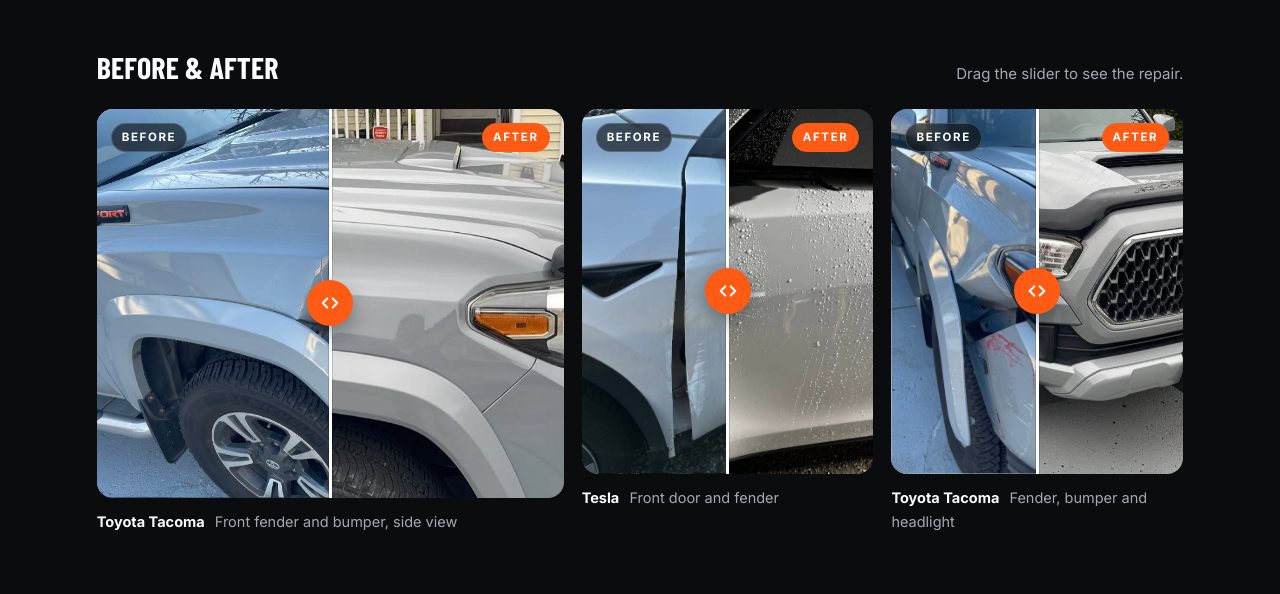
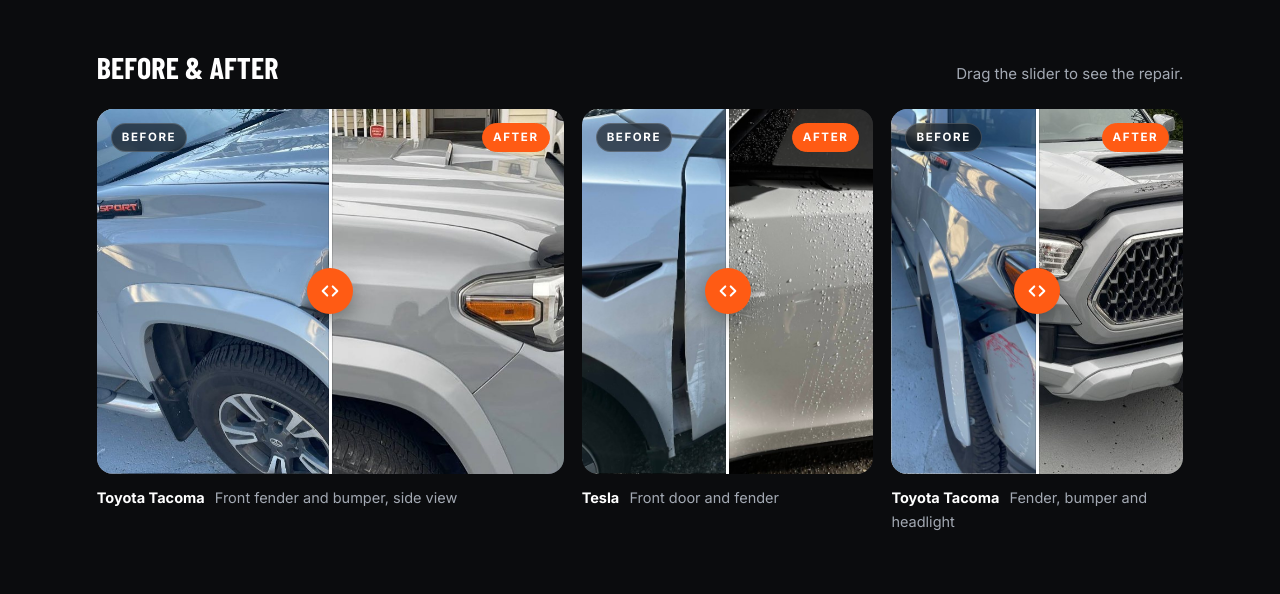
Before and after one commit to asmaamohameed/ClaroAutobodyWebsite, a plain HTML site: page index.html in a window 1280 px wide. Shown: the part 2592-3186 px from the top of the page. Drawn offline with nearby package versions, Linux system fonts and the light colour scheme; a web font is replaced by a local one.

Commit message:
Equal heights for before/after sliders on desktop
Cards now use CSS subgrid, so all three photo frames share one row
height and the captions line up, whatever the caption length.

Co-Authored-By: Claude Opus 5.5 <noreply@anthropic.com>
Claude-Session: https://claude.ai/code/session_01A2hbYUroQKRcmkvDZzD1uk

```diff
--- a/css/responsive.css
+++ b/css/responsive.css
@@ -7,7 +7,8 @@
 @media(max-width:1080px){
   .ba-grid{grid-template-columns:1fr 1fr}
   .ba-card--wide{grid-column:span 2}
-  .ba-card--wide .ba{flex:none;min-height:0;aspect-ratio:16/9}
+  .ba-card figcaption{margin-bottom:18px}
+  .ba-card--wide .ba{height:auto;aspect-ratio:16/9}
   .bento{grid-template-columns:repeat(3,1fr);grid-auto-rows:160px}
   .hero .wrap,.contact .wrap,.faq-wrap{grid-template-columns:1fr}
   .t-grid{grid-template-columns:1fr 1fr}
--- a/css/sections.css
+++ b/css/sections.css
@@ -69,11 +69,12 @@
 .ba-head h3,.gallery-subtitle{font-size:30px}
 .ba-head p{color:var(--muted-dk);font-size:15px}
 .gallery-subtitle{margin-bottom:22px}
-.ba-grid{display:grid;grid-template-columns:1.6fr 1fr 1fr;gap:18px;align-items:stretch}
+.ba-grid{display:grid;grid-template-columns:1.6fr 1fr 1fr;column-gap:18px;row-gap:12px}
 .ba-grid>*{min-width:0}
-.ba-card{margin:0;display:flex;flex-direction:column;gap:12px}
+/* subgrid shares one photo row and one caption row, so every frame is the same height */
+.ba-card{margin:0;display:grid;grid-row:span 2;grid-template-rows:subgrid}
 .ba-card--tall .ba{aspect-ratio:4/5}
-.ba-card--wide .ba{flex:1;min-height:280px}
+.ba-card--wide .ba{height:100%}
 .ba-card figcaption{font-size:14.5px;color:var(--muted-dk)}
 .ba-card figcaption b{color:#fff;margin-right:6px}
 
```
